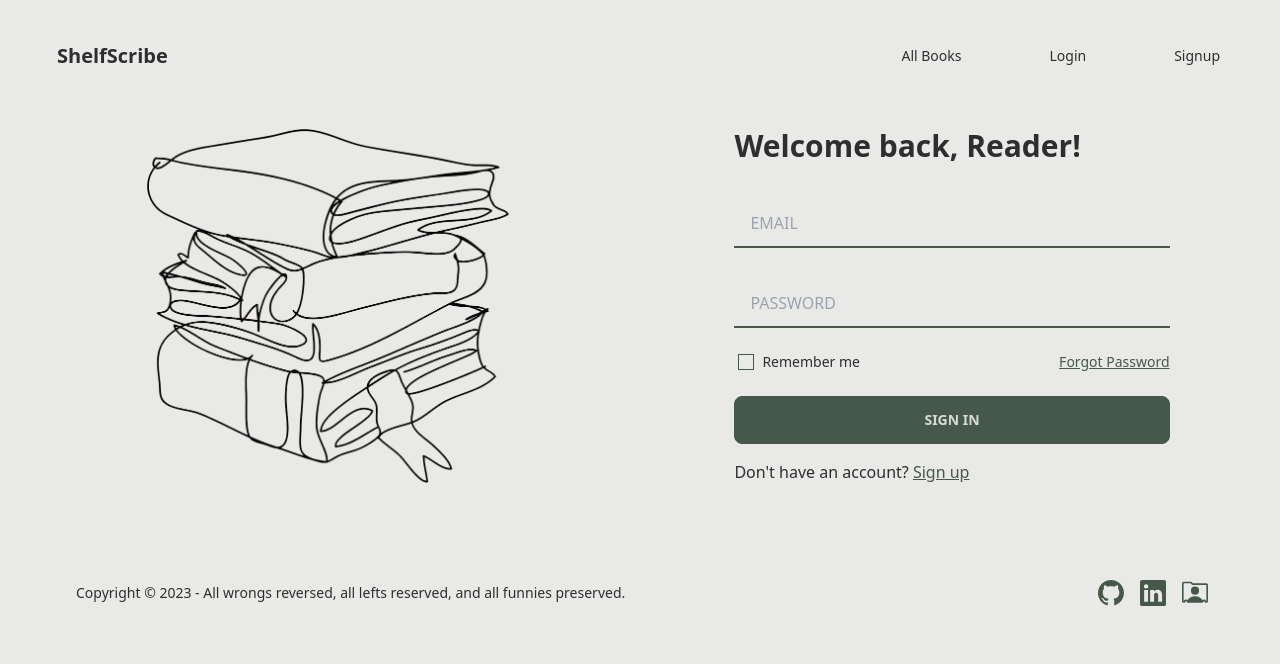
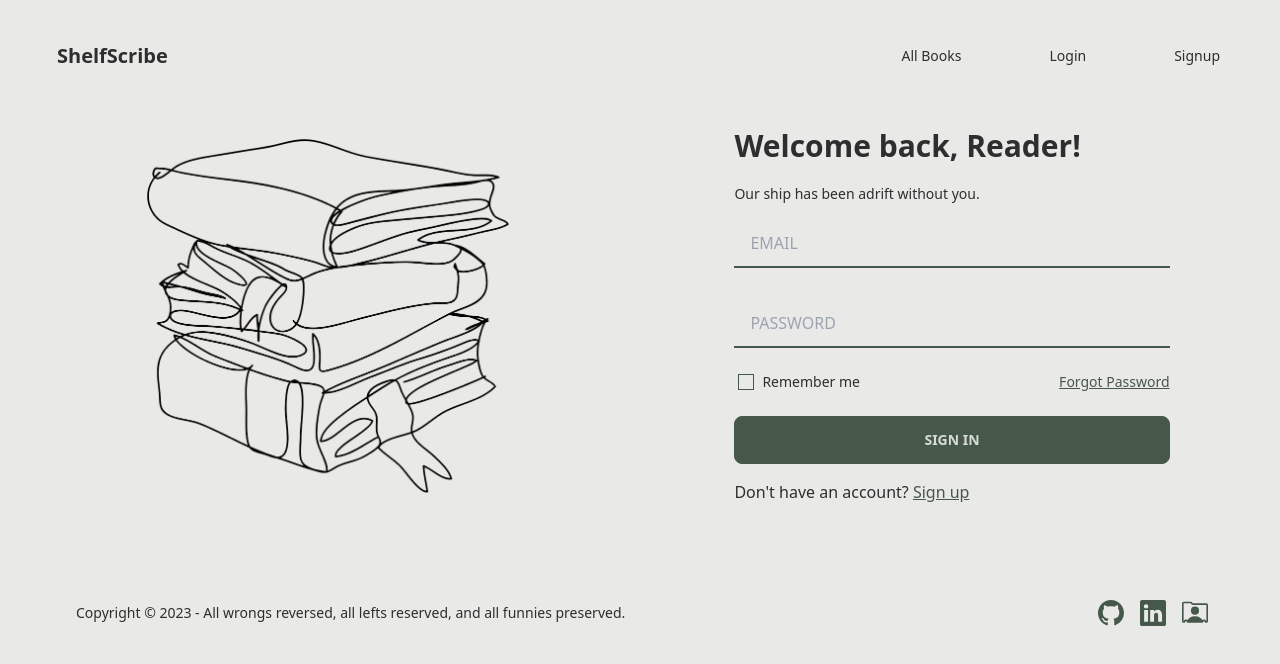
Before and after one commit to FarhanZizz/shelfscribe-client, a React (Vite) app: page /login in a window 1280 px wide. Shown: the top 664 px of the page. Built offline with nearby package versions, Linux system fonts and the light colour scheme.

Commit message:
login implemented

```diff
--- a/src/pages/Login.tsx
+++ b/src/pages/Login.tsx
@@ -1,7 +1,29 @@
+/* eslint-disable @typescript-eslint/no-unsafe-argument */
+/* eslint-disable @typescript-eslint/no-unsafe-assignment */
+/* eslint-disable @typescript-eslint/no-unsafe-call */
+/* eslint-disable @typescript-eslint/no-unsafe-member-access */
 import { Link } from "react-router-dom";
 import img from "../assets/book.png";
+import { useUserLoginMutation } from "../redux/features/user/userApi";
 
 const Login = () => {
+  const [userLogin, { isLoading, isError, error }] = useUserLoginMutation();
+
+  const handleSubmit = async (e) => {
+    e.preventDefault();
+    const form = e.target;
+    const email = form.email.value;
+    const password = form.password.value;
+    await userLogin({ email, password }).then((result) => {
+      console.log(result);
+      // Check if the login was successful
+      if (result.data.success) {
+        // If successful, set the access token to localStorage
+        localStorage.setItem("accessToken", result.data.data.accessToken);
+      }
+    });
+  };
+
   return (
     <section className="grid grid-cols-1 lg:grid-cols-2 gap-20 items-center mt-10 lg:mt-0 py-10">
       <div
@@ -11,13 +33,13 @@ const Login = () => {
         <img className="w-2/3 mx-auto" src={img} alt="hero" />
       </div>
       <div className="md:w-4/5 mx-auto">
-        <form>
+        <form onSubmit={handleSubmit}>
           <h1 className="text-3xl font-bold mb-5 ">Welcome back, Reader!</h1>
-          {/* {error ? (
-            <h1 className="text-sm text-error">{error}</h1>
+          {isError ? (
+            <h1 className="text-sm text-error">{error.data.message}</h1>
           ) : (
             <h1 className="text-sm">Our ship has been adrift without you.</h1>
-          )} */}
+          )}
           <input
             placeholder="EMAIL"
             className="rounded-none bg-transparent focus:outline-0 input input-ghost border-0 border-b-2 border-b-primary w-full my-4"
--- a/src/redux/api/apislice.ts
+++ b/src/redux/api/apislice.ts
@@ -2,7 +2,11 @@ import { createApi, fetchBaseQuery } from "@reduxjs/toolkit/query/react";
 
 export const api = createApi({
   reducerPath: "api",
-  baseQuery: fetchBaseQuery({ baseUrl: "http://localhost:5000/api/v1" }),
+  baseQuery: fetchBaseQuery({
+    baseUrl: "http://localhost:5000/api/v1",
+  }),
+
   tagTypes: ["books"],
+
   endpoints: () => ({}),
 });
--- /dev/null
+++ b/src/redux/features/user/userApi.ts
@@ -0,0 +1,19 @@
+import { api } from "../../api/apislice";
+import { IGenericResponse } from "../../../types/globaltypes";
+
+const userApi = api.injectEndpoints({
+  endpoints: (builder) => ({
+    userLogin: builder.mutation<
+      IGenericResponse,
+      { email: string; password: string }
+    >({
+      query: (credentials) => ({
+        url: "/auth/login",
+        method: "POST",
+        body: credentials,
+      }),
+    }),
+  }),
+});
+
+export const { useUserLoginMutation } = userApi;
```
